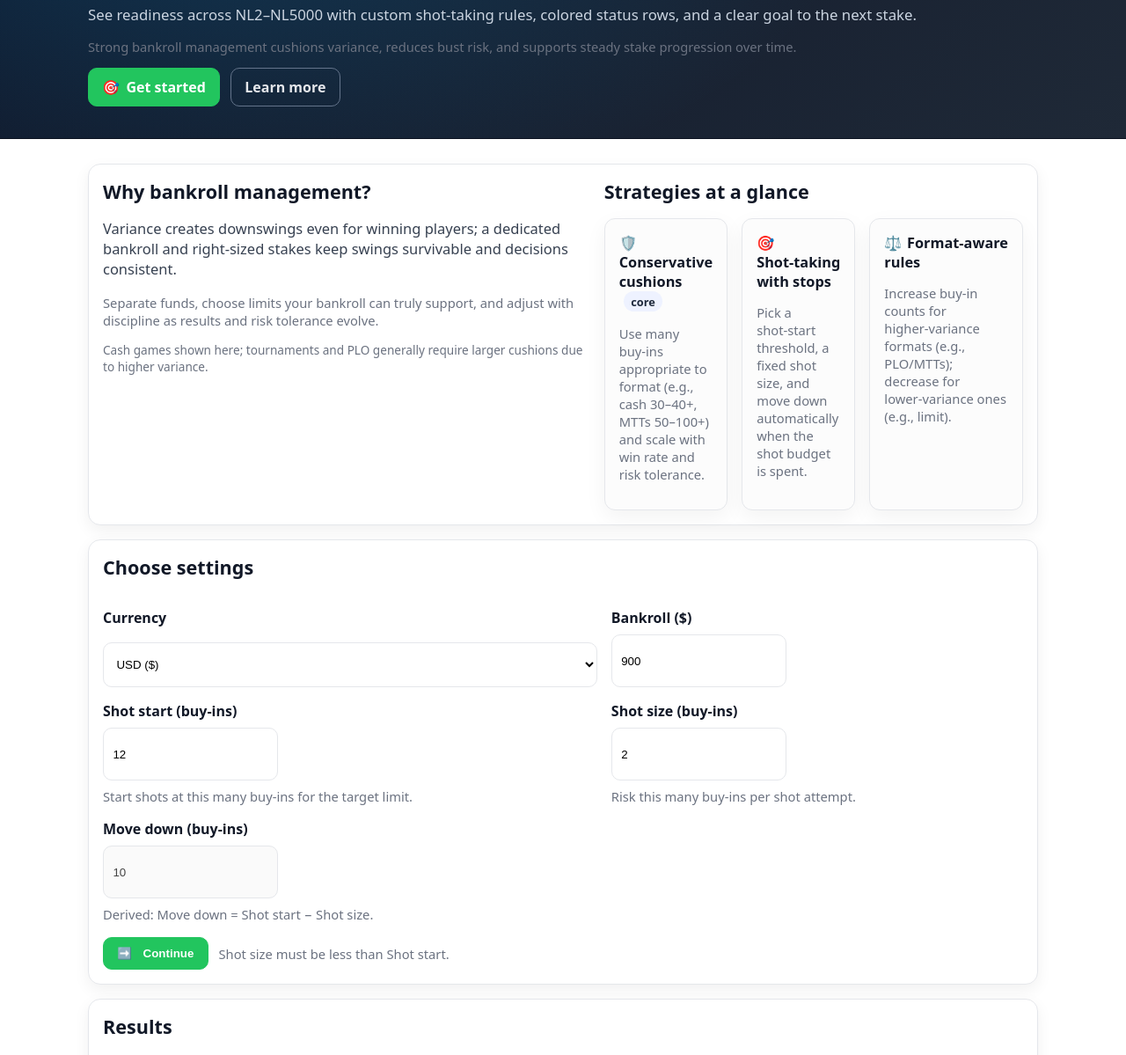
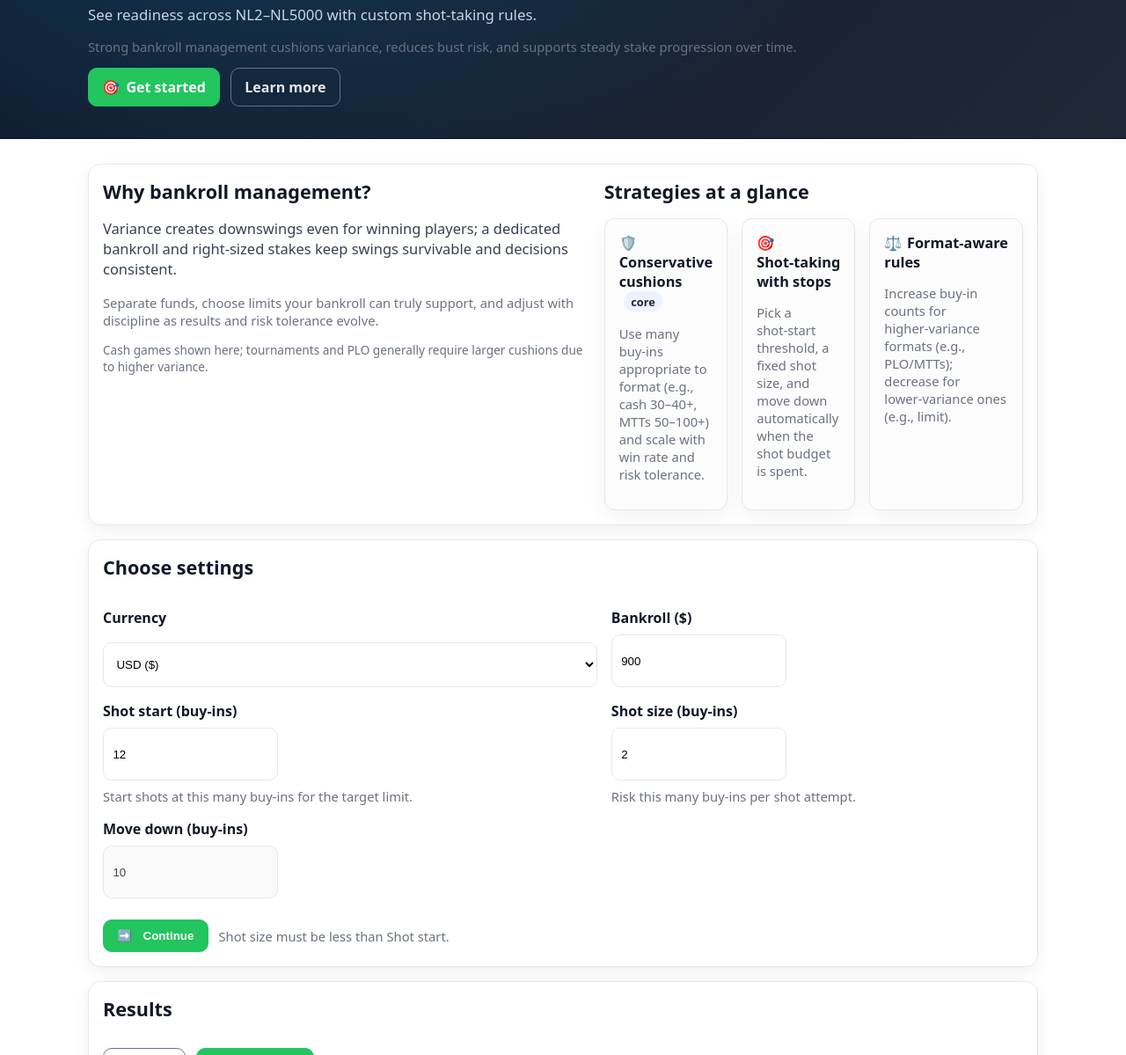
Before and after one commit to MarriedAt13/Poker-Bankroll, a plain HTML site: page index.html in a window 1280 px wide. Shown: the part 94-1293 px from the top of the page at 88% size. Drawn offline with Linux system fonts and the light colour scheme.

Commit message:
Update index.html

```diff
--- a/index.html
+++ b/index.html
@@ -158,7 +158,7 @@
   <header class="masthead">
     <div class="container">
       <h1>Poker Bankroll Ladder</h1>
-      <p class="lead">See readiness across NL2–NL5000 with custom shot‑taking rules, colored status rows, and a clear goal to the next stake.</p>
+      <p class="lead">See readiness across NL2–NL5000 with custom shot‑taking rules.</p>
       <p class="muted">Strong bankroll management cushions variance, reduces bust risk, and supports steady stake progression over time.</p>
       <div class="mast-actions">
         <a class="btn primary" href="#step1"><span aria-hidden="true">🎯</span>Get started</a>
@@ -242,7 +242,7 @@
         <div class="stack">
           <label for="moveDownDisplay">Move down (buy-ins)</label>
           <input id="moveDownDisplay" type="number" value="10" readonly />
-          <span class="muted">Derived: Move down = Shot start − Shot size.</span>
+          <span class="muted"></span>
         </div>
       </div>
 
@@ -267,7 +267,6 @@
       <div id="goal"></div>
       <table id="tbl" aria-describedby="tableHelp"></table>
       <p id="tableHelp" class="muted">
-        Status shows readiness at each stake; emojis are decorative and not read by screen readers.
       </p>
 
       <div class="row">
```
